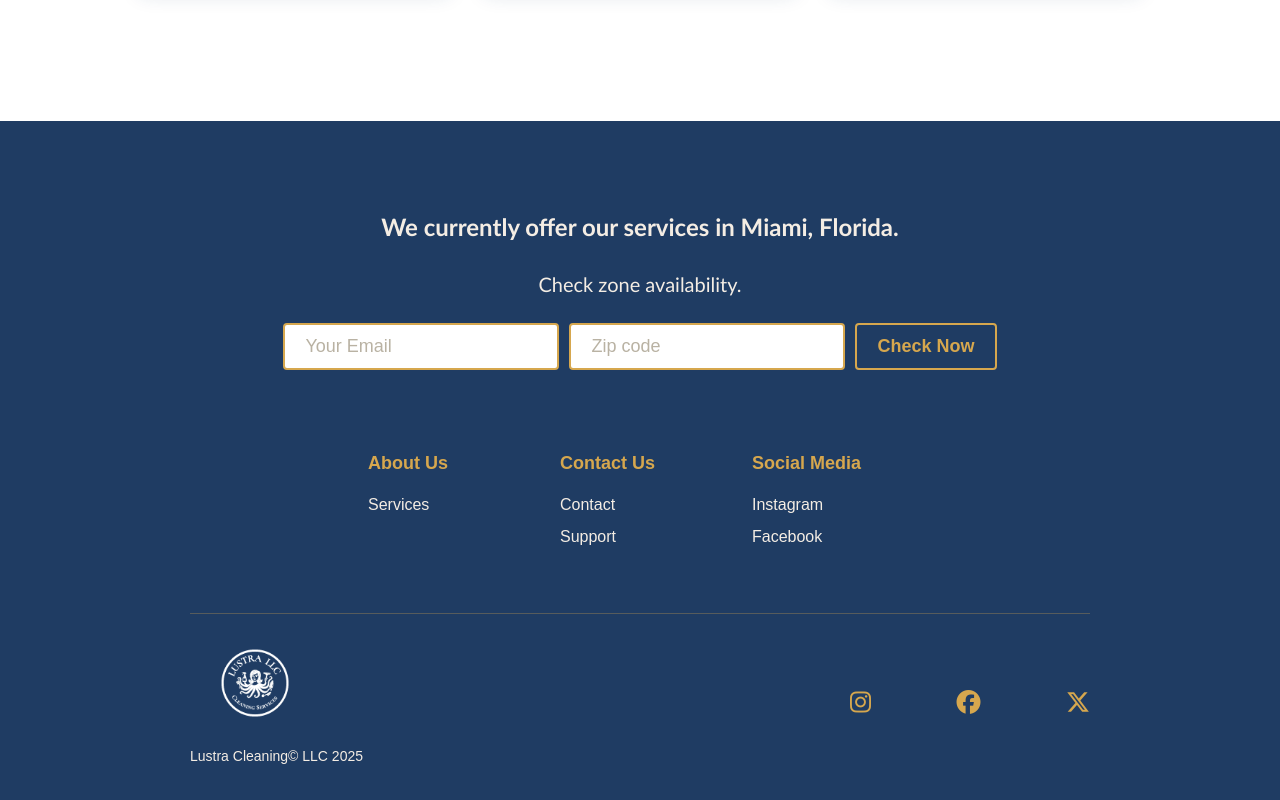
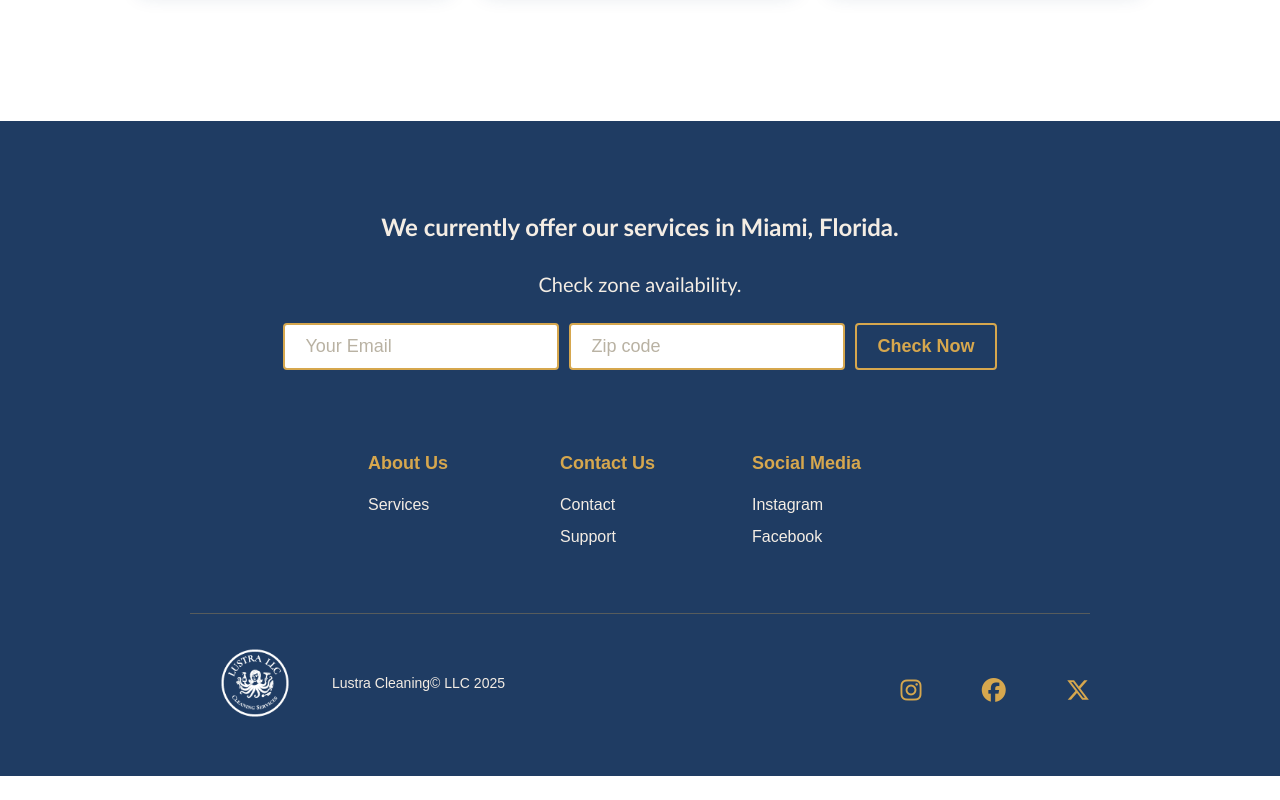
Before and after one commit to samuelpert/lustracleaning, a Next.js app: page / in a window 1280 px wide. Shown: the part 1430-2230 px from the top of the page. After the commit the page ends 2206 px from the top, so only its background shows below. Built offline with nearby package versions, Linux system fonts and the light colour scheme.

Commit message:
Fix footer across all devices

```diff
--- a/src/app/components/Footer.tsx
+++ b/src/app/components/Footer.tsx
@@ -53,7 +53,17 @@ const Footer = () => {
       </div>
       <section className="social-media">
         <div className="social-media-wrap">
-          <div className="footer-logo">
+          <div
+            className="center"
+            style={{
+              display: "flex",
+              alignItems: "center",
+              justifyContent: "center",
+              width: "100%",
+              gap: "16px",
+            }}
+          >
+            <div style={{ flex: "0 0 auto" }}>
               <Link href="/" className="social-logo">
                 <Image
                   src="/logo_white.png"
@@ -62,7 +72,18 @@ const Footer = () => {
                   height={90}
                 />
               </Link>
-            <span className="website-rights">Lustra Cleaning© LLC 2025</span>
+            </div>
+            <span
+              className="website-rights"
+              style={{
+                marginLeft: "16px",
+                flex: "1 1 auto",
+                textAlign: "left",
+                whiteSpace: "nowrap",
+              }}
+            >
+              Lustra Cleaning© LLC 2025
+            </span>
           </div>
           <div className="social-icons">
             <Link
--- a/src/app/globals.css
+++ b/src/app/globals.css
@@ -329,7 +329,7 @@
 
 @media screen and (max-width: 768px) {
   .hero-container > h1 {
-    font-size: 32px;
+    font-size: 56px;
     margin-top: -100px;
     font-weight: 700;
   }
```
Lines whose indentation alone changed are shown as unchanged.
